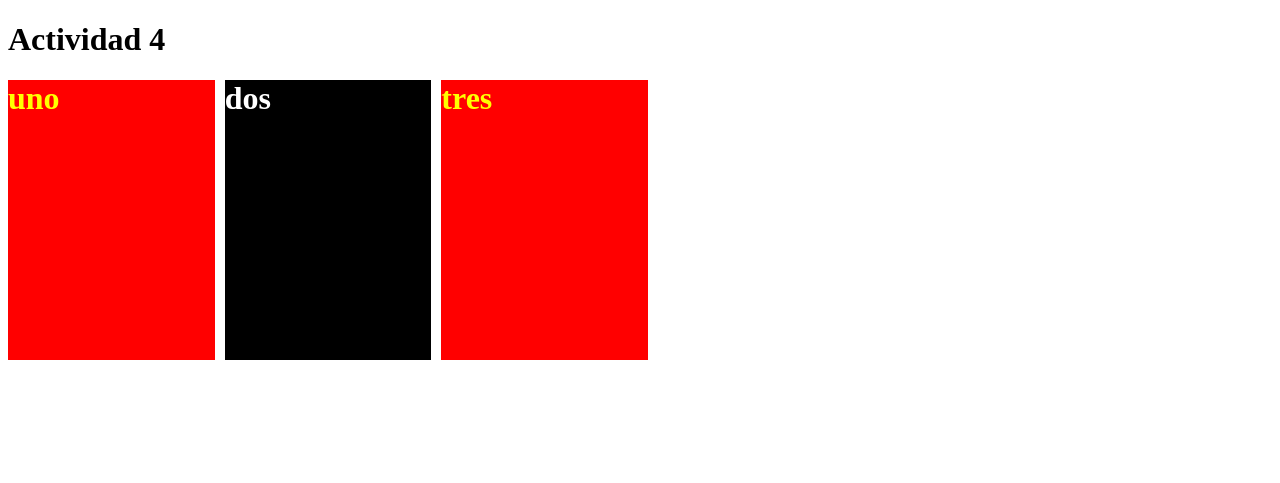
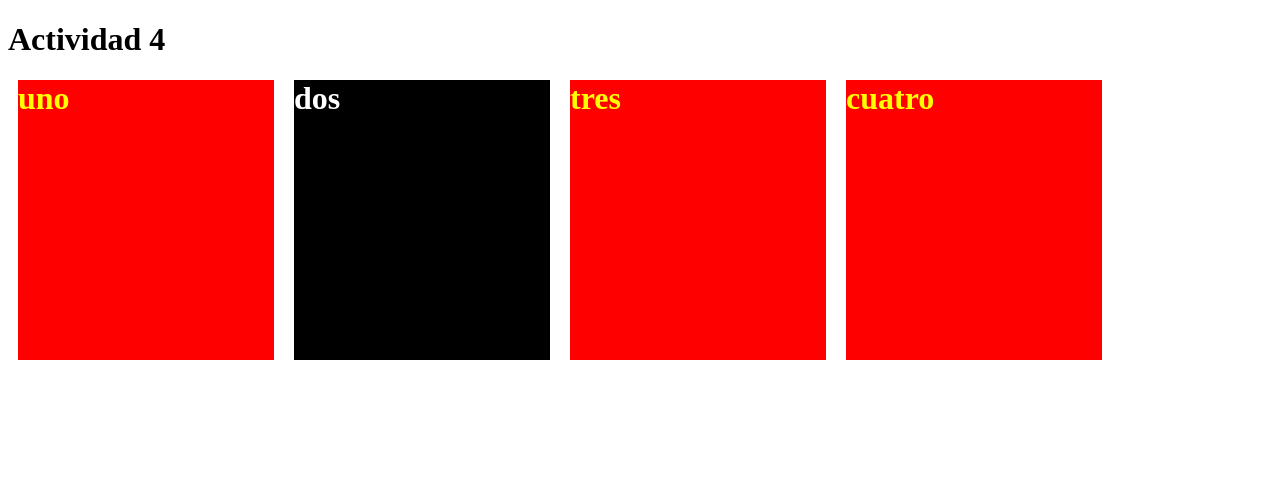
Before and after one commit to deby-meijide/Clases-front, a plain HTML site: page clase8/actividad4.html in a window 1280 px wide. Drawn offline with Linux system fonts and the light colour scheme.

Commit message:
Add files via upload

```diff
--- a/clase8/actividad4.css
+++ b/clase8/actividad4.css
@@ -1,6 +1,6 @@
 .flex-container{
-    width: 50vw;
-    height: 50vh;
+    width: 100vw;
+    height: 100vh;
     display: inline-flex;
     flex-direction: row; /* row: valor por defecto | column: hace el eje principal (main axis) sea vertical | row-reverse | column-reverse*/
     justify-content: flex-start; /* alinea los elementos en el eje principal (main axis) */
@@ -12,6 +12,7 @@
     width: 20vw;
     height: 35vh;
     box-sizing: border-box;
+    margin: 0px 10px;
 }
 
 .flex-item2{
--- a/clase8/actividad4.html
+++ b/clase8/actividad4.html
@@ -24,6 +24,9 @@
                 <div class="flex-item">
                     <h3>tres</h3>
                 </div>
+                <div class="flex-item">
+                    <h3>cuatro</h3>
+                </div>
             </div>
         </section>
     </main>
```
